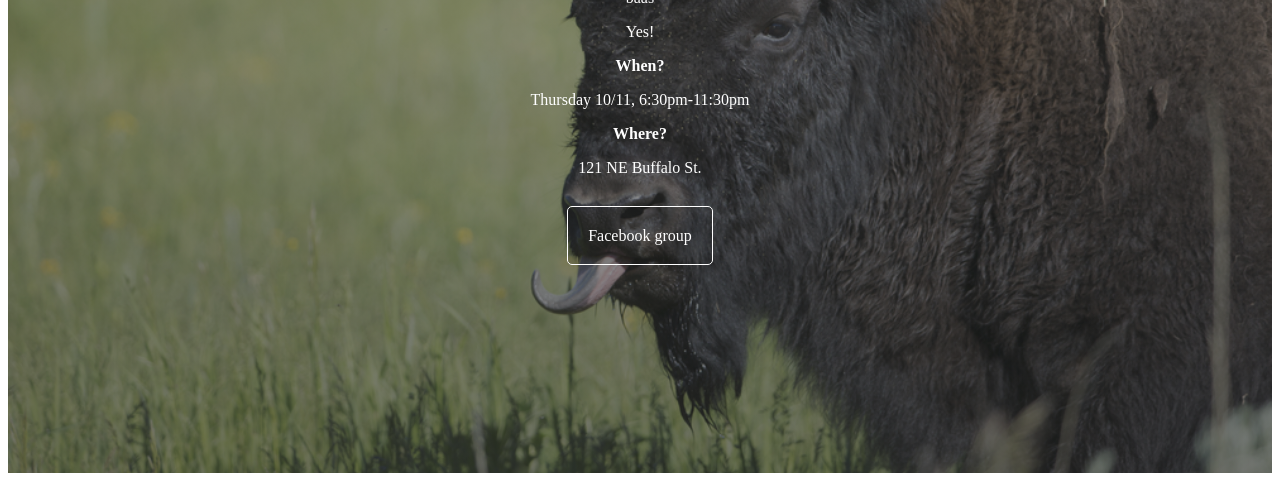
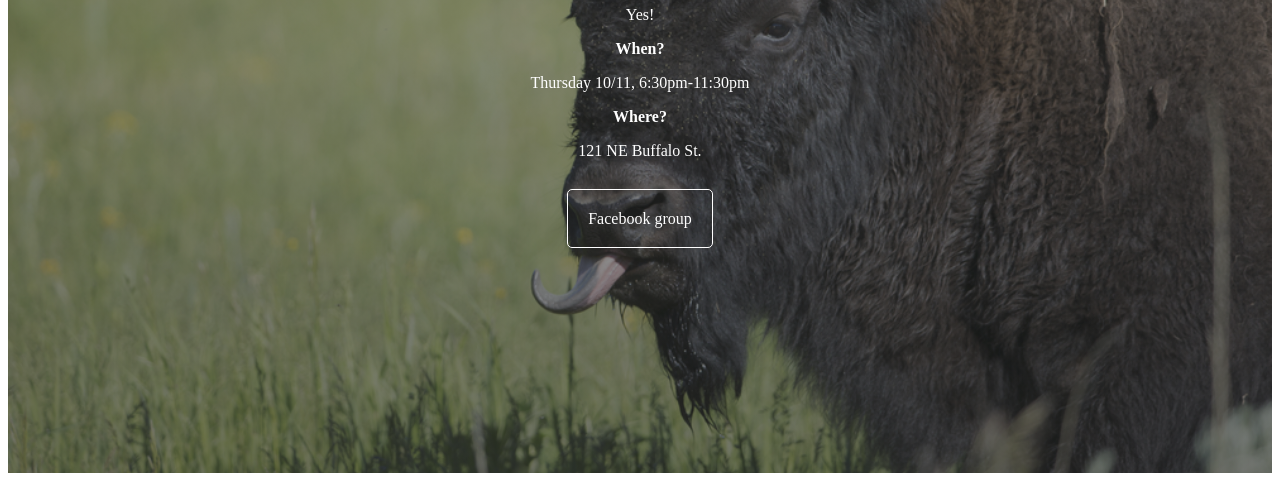
Before and after one commit to NeversSync/gameKnight, a Gatsby site: page / in a window 1280 px wide. Shown: the part 327-808 px from the top of the page. Built offline with nearby package versions, Linux system fonts and the light colour scheme; Gatsby itself is replaced by a stand-in of ours.

Commit message:
Remove test change

```diff
--- a/src/pages/index.js
+++ b/src/pages/index.js
@@ -52,8 +52,6 @@ const IndexPage = () => (
     <Status>
       <h1>Is Game Knight happening this week?</h1>
       {/* <p>It is super vague right now. Check the facebook group.</p> */}
-
-      baas
       <p>Yes!</p>
       {/* <p>Nope</p> */}
       <p><b>When?</b></p>
```
